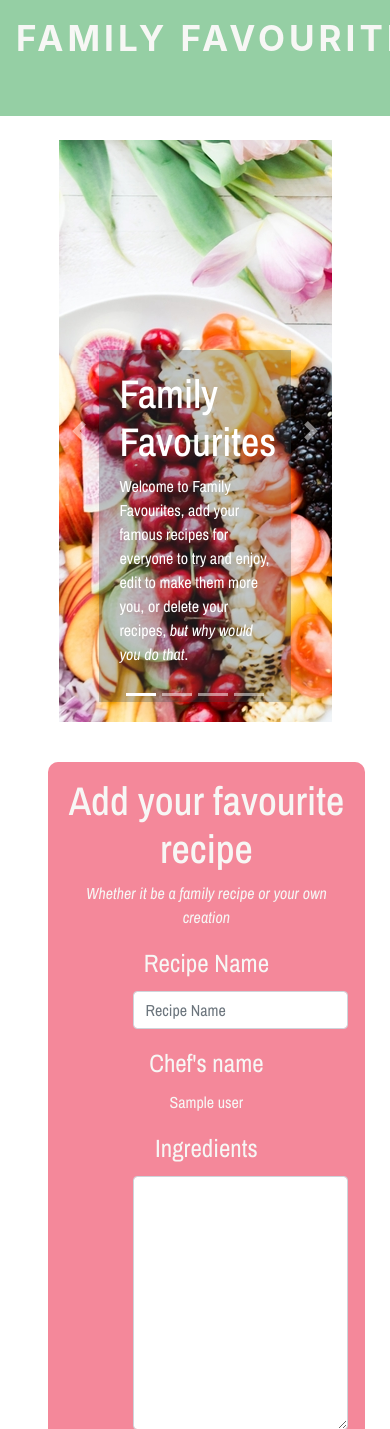
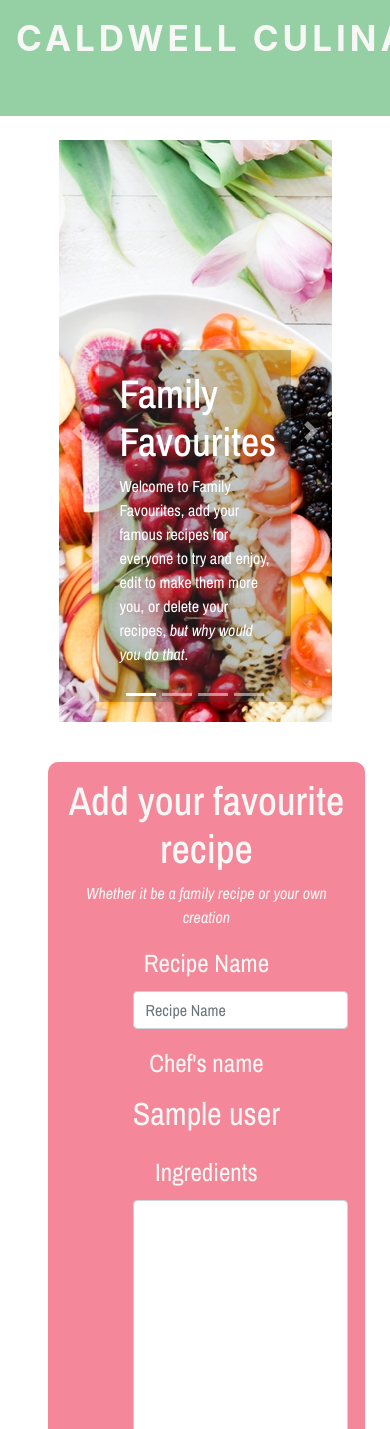
Before and after one commit to Stephen-Caldwell/Final-Year-Project, a Flask app: page /addrecipe in a window 390 px wide; the page is wider, and only the part inside the window is pictured. Shown: the top 1429 px of that part. Run offline with Flask 2, Linux system fonts and the light colour scheme; the visitor is signed in with stand-in values (Sample User, id 1); a database or web service that is not in the repository returns one stand-in record (values such as "Sample title"); some libraries are stand-ins or nearby versions.

Commit message:
style updates

```diff
--- a/app.py
+++ b/app.py
@@ -95,7 +95,7 @@ def insert_recipe():
         'image': file.filename
     })
 
-    return redirect(url_for("index"))
+    return redirect(url_for("myRecipes"))
 
 @app.route('/delete_recipe/<recipe_id>')
 def delete_recipe(recipe_id):
@@ -129,7 +129,7 @@ def update_recipe(recipe_id):
         'method': request.form.get('method').upper(),
         'image': file1.filename
     }})
-    return redirect(url_for('index'))
+    return redirect(url_for('myRecipes'))
 
 @app.route('/search', methods=['GET'])
 def search():
--- a/templates/addrecipe.html
+++ b/templates/addrecipe.html
@@ -5,13 +5,13 @@
     <meta http-equiv="X-UA-Compatible" content="IE=edge">
     <meta name="viewport" content="width=device-width, initial-scale=1.0">
     <link href="/static/assets/css/styles.css" rel="stylesheet" type="text/css" />
-    <title>Family Favourites</title>
+    <title>Add Recipe</title>
     <link rel="stylesheet" href="https://stackpath.bootstrapcdn.com/bootstrap/4.4.1/css/bootstrap.min.css" integrity="sha384-Vkoo8x4CGsO3+Hhxv8T/Q5PaXtkKtu6ug5TOeNV6gBiFeWPGFN9MuhOf23Q9Ifjh" crossorigin="anonymous">
 
 </head>
 <body>
   <nav class="navbar navbar-expand-md mb-4">
-    <a class="navbar-brand" id="title" href="{{ url_for('index') }}">Family Favourites</a>
+    <a class="navbar-brand" id="title" href="{{ url_for('index') }}">Caldwell Culinary</a>
     <button class="navbar-toggler" type="button" data-toggle="collapse" data-target="#navbarCollapse" aria-controls="navbarCollapse" aria-expanded="false" aria-label="Toggle navigation">
       <span class="navbar-toggler-icon"></span>
     </button>
@@ -99,7 +99,7 @@
 
   </div>
       <div class="row" id="added_recipe">
-      <div class="col-md-12" id="addRecipeForm">
+      <div class="col-md-10" id="addRecipeForm">
           <h1>Add your favourite recipe</h1>
           <p><em>Whether it be a family recipe or your own creation</em></p>
           <form method="POST" action="/insert_recipe" enctype="multipart/form-data">
@@ -109,7 +109,7 @@
             </div>
             <div class="form-group">
               <label for="creator1">Chef's name</label>
-              <p>{{ name }}</p>
+              <p style="font-size:xx-large">{{ name }}</p>
             </div>
             <div class="form-group">
               <label for="ingredients1">Ingredients</label>
--- a/templates/editrecipe.html
+++ b/templates/editrecipe.html
@@ -5,12 +5,12 @@
     <meta http-equiv="X-UA-Compatible" content="IE=edge">
     <meta name="viewport" content="width=device-width, initial-scale=1.0">
     <link href="/static/assets/css/styles.css" rel="stylesheet" type="text/css" />
-    <title>Family Favourites</title>
+    <title>Edit Recipe</title>
     <link rel="stylesheet" href="https://stackpath.bootstrapcdn.com/bootstrap/4.4.1/css/bootstrap.min.css" integrity="sha384-Vkoo8x4CGsO3+Hhxv8T/Q5PaXtkKtu6ug5TOeNV6gBiFeWPGFN9MuhOf23Q9Ifjh" crossorigin="anonymous">
 
 </head>
 <nav class="navbar navbar-expand-md mb-4">
-  <a class="navbar-brand" id="title" href="{{ url_for('index') }}">Family Favourites</a>
+  <a class="navbar-brand" id="title" href="{{ url_for('index') }}">Caldwell Culinary</a>
   <button class="navbar-toggler" type="button" data-toggle="collapse" data-target="#navbarCollapse" aria-controls="navbarCollapse" aria-expanded="false" aria-label="Toggle navigation">
     <span class="navbar-toggler-icon"></span>
   </button>
--- a/templates/index.html
+++ b/templates/index.html
@@ -5,13 +5,13 @@
     <meta http-equiv="X-UA-Compatible" content="IE=edge">
     <meta name="viewport" content="width=device-width, initial-scale=1.0">
     <link href="/static/assets/css/styles.css" rel="stylesheet" type="text/css" />
-    <title>Family Favourites</title>
+    <title>Caldwell Culinary</title>
     <link rel="stylesheet" href="https://stackpath.bootstrapcdn.com/bootstrap/4.4.1/css/bootstrap.min.css" integrity="sha384-Vkoo8x4CGsO3+Hhxv8T/Q5PaXtkKtu6ug5TOeNV6gBiFeWPGFN9MuhOf23Q9Ifjh" crossorigin="anonymous">
 
 </head>
 <body>
     <nav class="navbar navbar-expand-md mb-4">
-        <a class="navbar-brand" id="title" href="{{ url_for('index') }}">Family Favourites</a>
+        <a class="navbar-brand" id="title" href="{{ url_for('index') }}">Caldwell Culinary</a>
         <button class="navbar-toggler" type="button" data-toggle="collapse" data-target="#navbarCollapse" aria-controls="navbarCollapse" aria-expanded="false" aria-label="Toggle navigation">
           <span class="navbar-toggler-icon"></span>
         </button>
--- a/templates/myrecipes.html
+++ b/templates/myrecipes.html
@@ -10,7 +10,7 @@
 </head>
 <body>
     <nav class="navbar navbar-expand-md mb-4">
-        <a class="navbar-brand" id="title" href="{{ url_for('index') }}">Family Favourites</a>
+        <a class="navbar-brand" id="title" href="{{ url_for('index') }}">Caldwell Culinary</a>
         <button class="navbar-toggler" type="button" data-toggle="collapse" data-target="#navbarCollapse" aria-controls="navbarCollapse" aria-expanded="false" aria-label="Toggle navigation">
           <span class="navbar-toggler-icon"></span>
         </button>
--- a/templates/searchresults.html
+++ b/templates/searchresults.html
@@ -11,7 +11,7 @@
 </head>
 <body>
   <nav class="navbar navbar-expand-md mb-4">
-    <a class="navbar-brand" id="title" href="{{ url_for('index') }}">Family Favourites</a>
+    <a class="navbar-brand" id="title" href="{{ url_for('index') }}">Caldwell Culinary</a>
     <button class="navbar-toggler" type="button" data-toggle="collapse" data-target="#navbarCollapse" aria-controls="navbarCollapse" aria-expanded="false" aria-label="Toggle navigation">
       <span class="navbar-toggler-icon"></span>
     </button>
```
Also changed, not shown: static/assets/img/Cajun-chicken-one-pot-3f68774.jpg (added), static/assets/img/butter-chicken-cf6f9e2.jpg (added), static/assets/img/easy-rocky-road-13bd3fb.jpg (added), static/assets/img/jacket-potato-9d6c435.jpg (added), static/assets/img/recipe-image-legacy-id-10554_12-cdb372e.jpg (added), static/assets/img/recipe-image-legacy-id-1079477_11-e712431.jpg (added), static/assets/img/recipe-image-legacy-id-1273522_8-e131986.jpg (added), static/assets/img/recipe-image-legacy-id-164466_12-9ce4abe.jpg (added), static/assets/img/recipe-image-legacy-id-513575_11-23525bd.jpg (added), static/assets/img/strawberry-slush-63ecdab.jpg (added).
